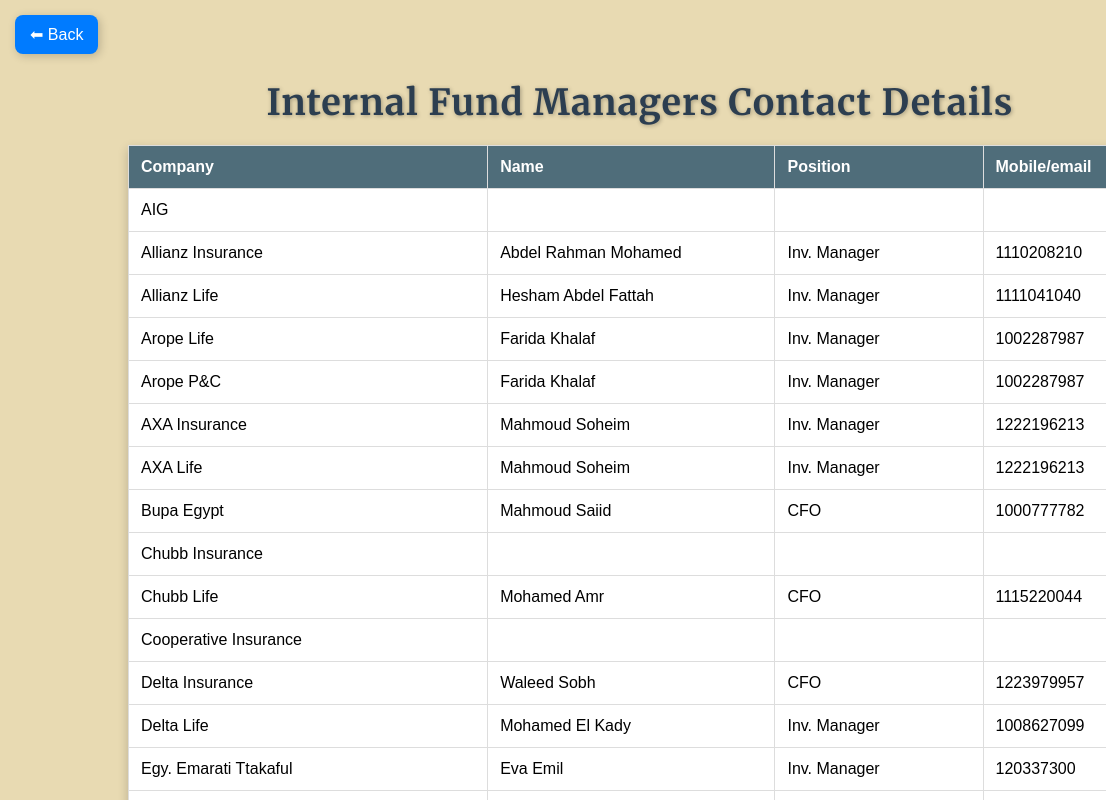
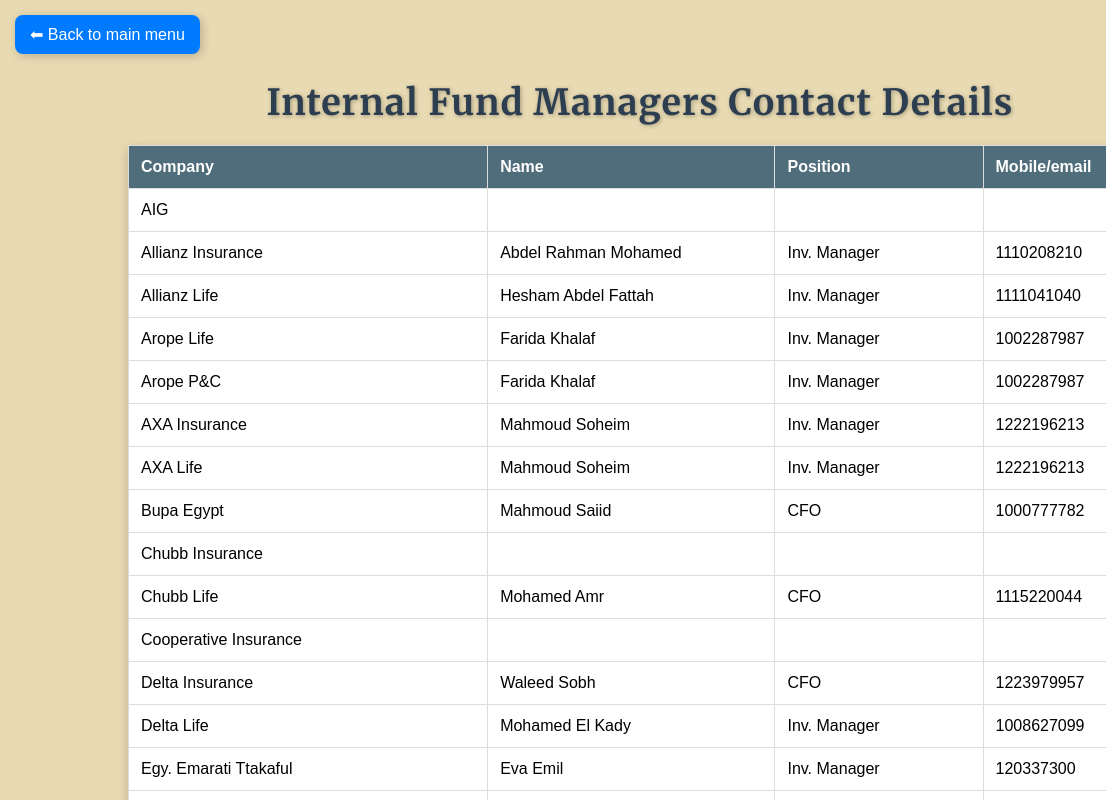
Before and after one commit to ShadyIskander/Investment-Dashboard, a plain HTML site: page contacts.html in a window 1280 px wide. Shown: the top 800 px of the page, 0-1106 px from the left. Drawn offline with Linux system fonts and the light colour scheme.

Commit message:
Update contacts.html

```diff
--- a/contacts.html
+++ b/contacts.html
@@ -104,7 +104,7 @@
             </thead>
             <tbody id="tableBody"></tbody>
         </table>
-        <a href="menu.html" class="back-button">⬅ Back</a>
+        <a href="menu.html" class="back-button">⬅ Back to main menu</a>
     </div>
 
     <script>
```
